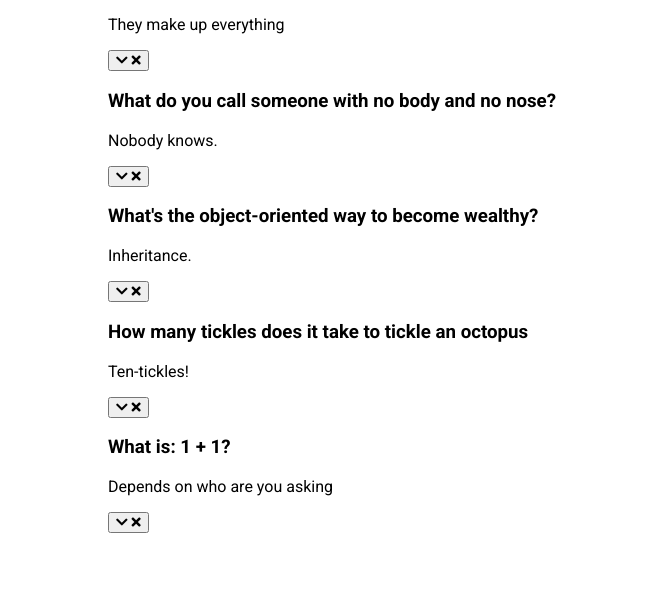
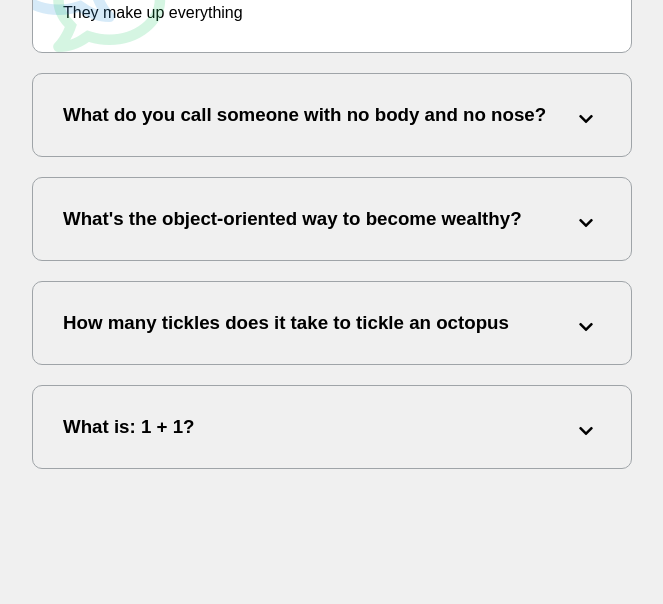
Before and after one commit to mschneider86/javascript-projects, a plain HTML site: page 12-faq-collapse/index.html in a window 1280 px wide. Shown: the part 196-800 px from the top of the page, without its empty margins (308-971 px from the left). Drawn offline with Linux system fonts and the light colour scheme; a web font is replaced by a local one.

Commit message:
added project css, fixed html

```diff
--- a/12-faq-collapse/index.html
+++ b/12-faq-collapse/index.html
@@ -20,49 +20,49 @@
         <h3 class="faq-title">Why shouldn't we trust atoms?</h3>
         <p class="faq-text">They make up everything</p>
 
-        <button>
+        <button class="faq-toggle">
           <i class="fas fa-chevron-down"></i>
           <i class="fas fa-times"></i>
         </button>
       </div>
-      <div class="faq active">
+      <div class="faq">
         <h3 class="faq-title">
           What do you call someone with no body and no nose?
         </h3>
         <p class="faq-text">Nobody knows.</p>
 
-        <button>
+        <button class="faq-toggle">
           <i class="fas fa-chevron-down"></i>
           <i class="fas fa-times"></i>
         </button>
       </div>
-      <div class="faq active">
+      <div class="faq">
         <h3 class="faq-title">
           What's the object-oriented way to become wealthy?
         </h3>
         <p class="faq-text">Inheritance.</p>
 
-        <button>
+        <button class="faq-toggle">
           <i class="fas fa-chevron-down"></i>
           <i class="fas fa-times"></i>
         </button>
       </div>
-      <div class="faq active">
+      <div class="faq">
         <h3 class="faq-title">
           How many tickles does it take to tickle an octopus
         </h3>
         <p class="faq-text">Ten-tickles!</p>
 
-        <button>
+        <button class="faq-toggle">
           <i class="fas fa-chevron-down"></i>
           <i class="fas fa-times"></i>
         </button>
       </div>
-      <div class="faq active">
+      <div class="faq">
         <h3 class="faq-title">What is: 1 + 1?</h3>
         <p class="faq-text">Depends on who are you asking</p>
 
-        <button>
+        <button class="faq-toggle">
           <i class="fas fa-chevron-down"></i>
           <i class="fas fa-times"></i>
         </button>
--- a/12-faq-collapse/style.css
+++ b/12-faq-collapse/style.css
@@ -1,16 +1,107 @@
-@import url('https://fonts.googleapis.com/css2?family=Roboto:wght@400;700&display=swap');
+@import url('https://fonts.googleapis.com/css2?family=Muli&display=swap');
 
 * {
   box-sizing: border-box;
 }
 
 body {
-  font-family: 'Roboto', sans-serif;
+  font-family: 'Muli', sans-serif;
+  background-color: #f0f0f0;
+}
+
+h1 {
+  margin: 50px 0 30px;
+  text-align: center;
+}
+
+.faq-container {
+  max-width: 600px;
+  margin: 0 auto;
+}
+
+.faq {
+  background-color: transparent;
+  border: 1px solid #9fa4a8;
+  border-radius: 10px;
+  margin: 20px 0;
+  padding: 30px;
+  position: relative;
+  overflow: hidden;
+  transition: 0.3s ease;
+}
+
+.faq.active {
+  background-color: #fff;
+  box-shadow: 0 3px 6x rgba(0, 0, 0, 0.1), 0 3px 6px rgba(0, 0, 0, 0.1);
+}
+
+.faq.active::before,
+.faq.active::after {
+  content: '\f075';
+  font-family: 'Font Awesome 5 Free';
+  color: #2ecc71;
+  font-size: 7rem;
+  position: absolute;
+  opacity: 0.2;
+  top: 20px;
+  left: 20px;
+  z-index: 0;
+}
+
+.faq.active::before {
+  color: #3498db;
+  top: -10px;
+  left: -30px;
+  transform: rotateY(180deg);
+}
+
+.faq-title {
+  margin: 0 35px 0 0;
+}
+
+.faq-text {
+  display: none;
+  margin: 30px 0 0;
+}
+
+.faq.active .faq-text {
+  display: block;
+}
+
+.faq-toggle {
+  background-color: transparent;
+  border: 0;
+  border-radius: 50%;
+  cursor: pointer;
   display: flex;
-  flex-direction: column;
   align-items: center;
   justify-content: center;
-  height: 100vh;
-  overflow: hidden;
-  margin: 0;
+  font-size: 16px;
+  padding: 0;
+  position: absolute;
+  top: 30px;
+  right: 30px;
+  height: 30px;
+  width: 30px;
 }
+
+.faq-toggle:focus {
+  outline: 0;
+}
+
+.faq-toggle .fa-times {
+  display: none;
+}
+
+.faq.active .faq-toggle .fa-times {
+  color: #fff;
+  display: block;
+}
+
+.faq.active .faq-toggle .fa-chevron-down {
+  display: none;
+}
+
+.faq.active .faq-toggle {
+  background-color: #9fa4a8;
+}
```
